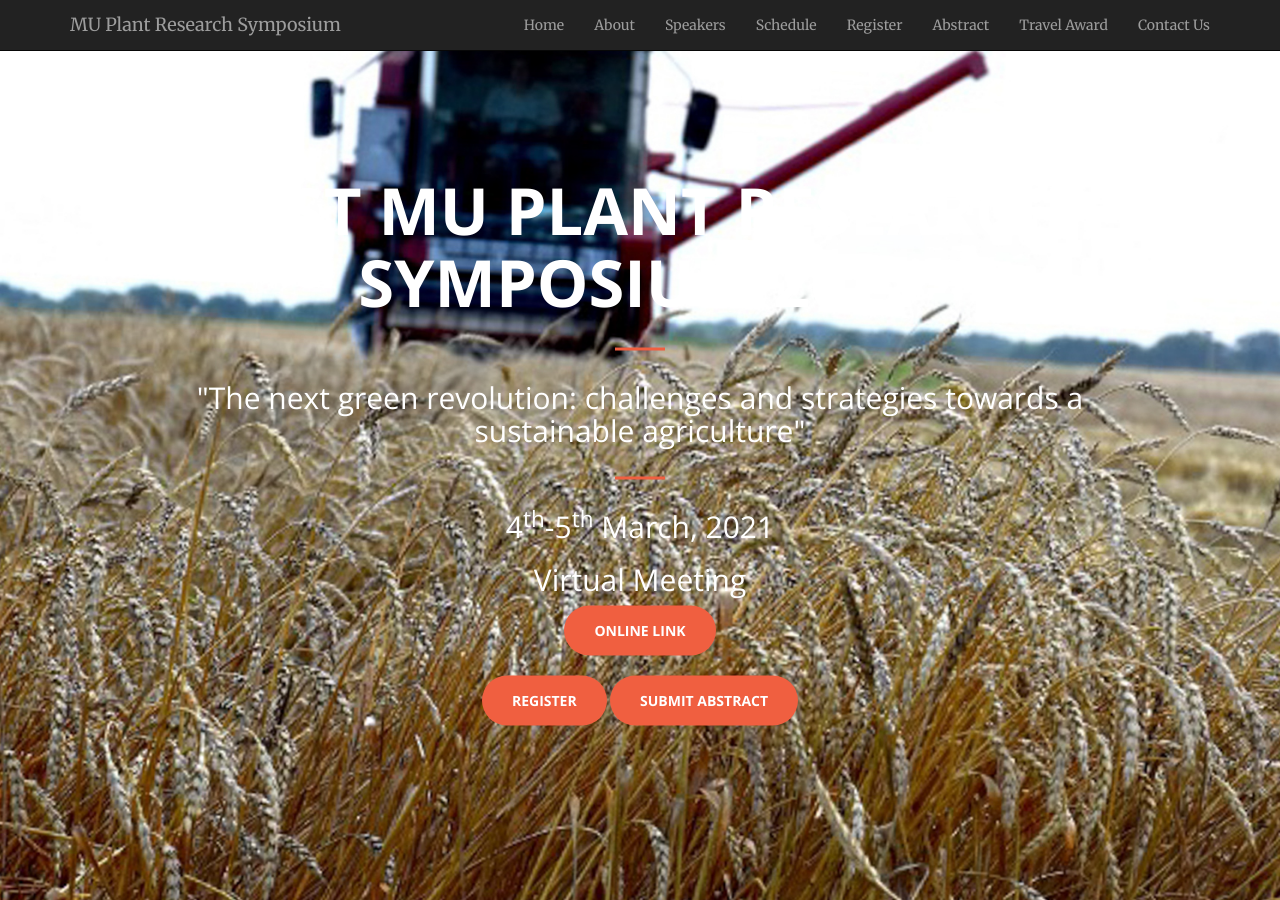
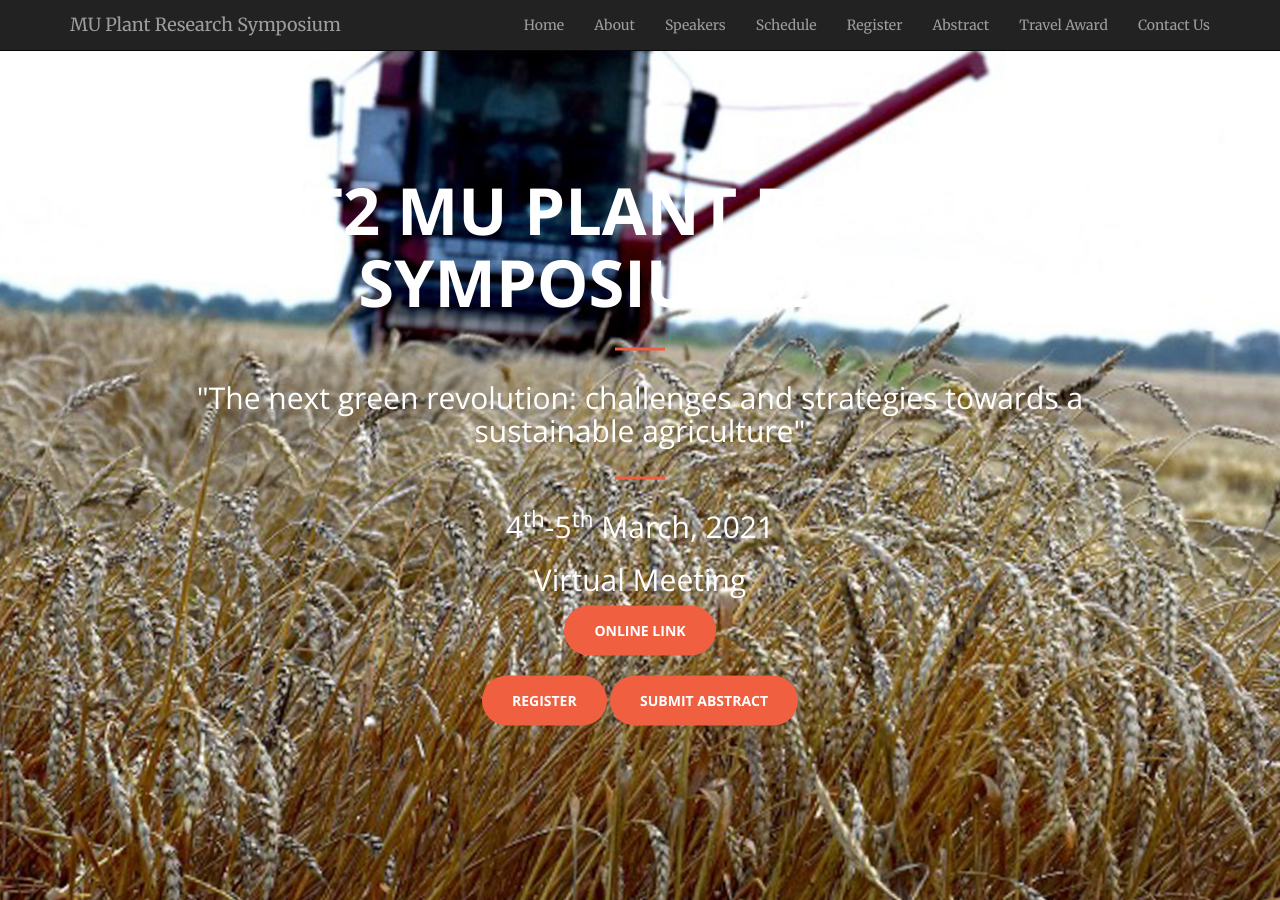
Before and after one commit to mupioneersymposium/mupioneersymposium.github.io, a Jekyll site: the page built from index.html, in a window 1280 px wide and 900 px high. Built offline with Jekyll 4.4.1, drawn with Linux system fonts in a browser that asks for light colours.

Commit message:
Update header.html

```diff
--- a/_includes/header.html
+++ b/_includes/header.html
@@ -1,7 +1,7 @@
 <header>
     <div class="header-content">
-        <div class="header-content-inner text-white bg-gray-dark mb-2">
-                <h1>test MU Plant Research Symposium 2021</h1>
+        <div class="header-content-inner content-white bg-gray-dark mb-2">
+                <h1>test2 MU Plant Research Symposium 2021</h1>
                 <hr>
                 <h2>"The next green revolution: challenges and strategies towards a sustainable agriculture"</h2>
                 <hr>
```
